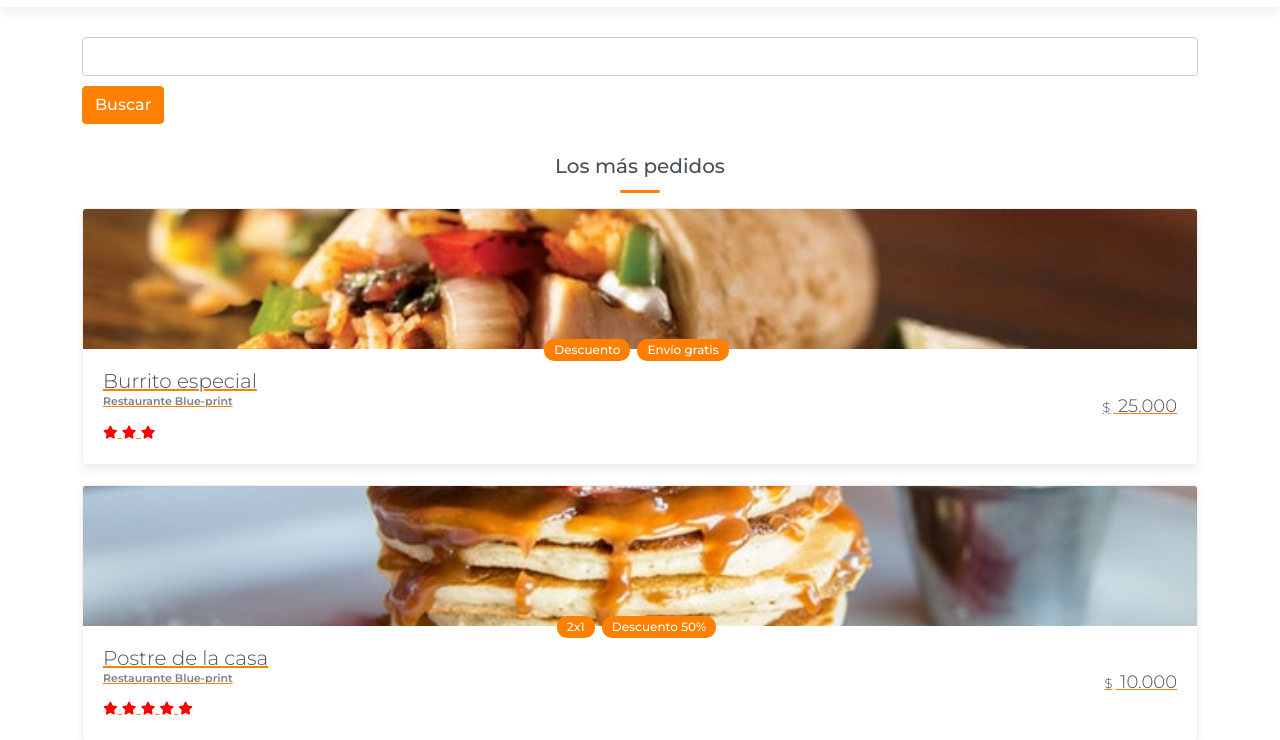
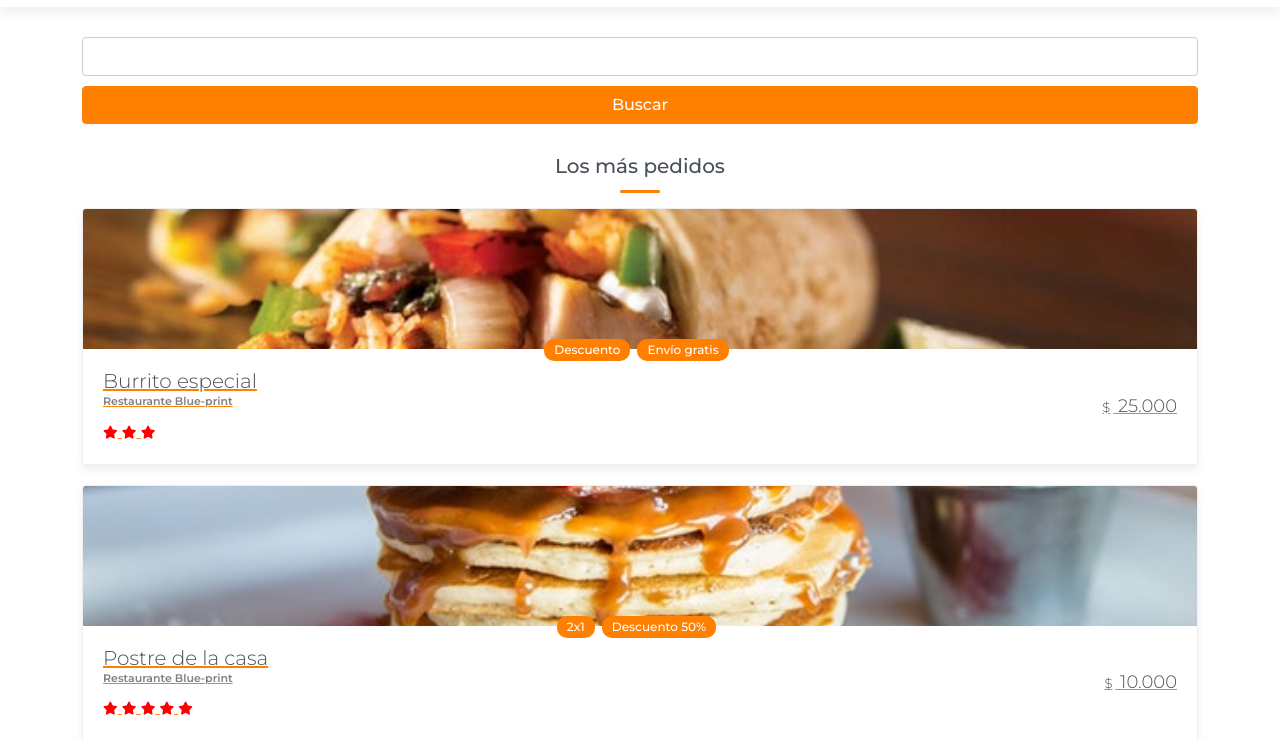
Before and after one commit to daferguerrero/MyOrderNow, a plain HTML site: page index.html in a window 1280 px wide. Shown: the part 73-813 px from the top of the page. Drawn offline with Linux system fonts and the light colour scheme.

Commit message:
Terminando acabados a estilos

```diff
--- a/sass/main.scss
+++ b/sass/main.scss
@@ -26,6 +26,12 @@ a, .btn-link
     {
         text-decoration: none;
     }
+}
+
+.btn
+{
+    display: block;
+    width: 100%;
 }
 
 .btn.btn-primary
```
Also changed, not shown: css/main.css.
